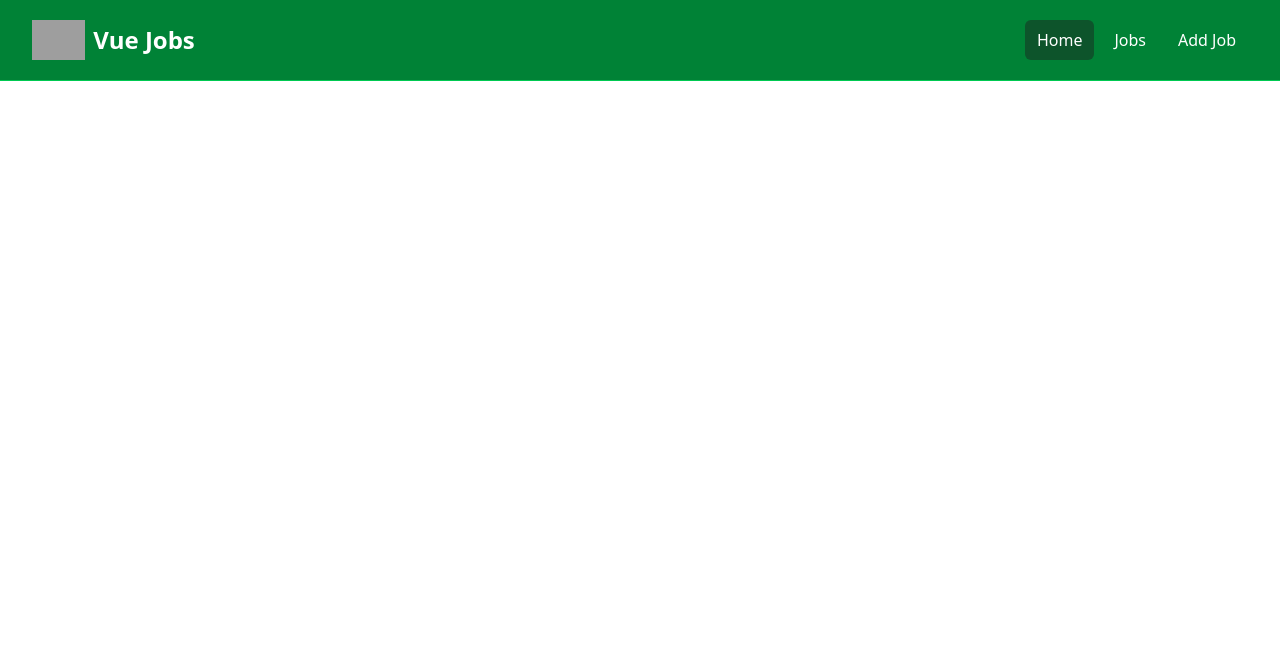
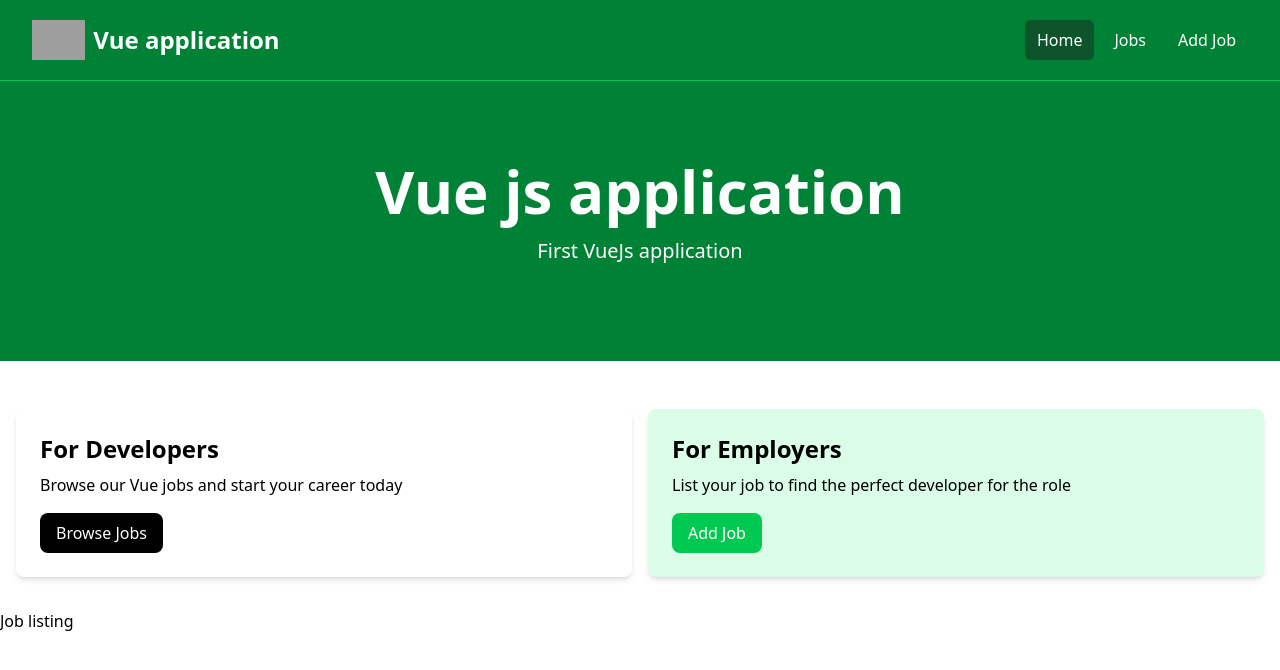
Before and after one commit to AlainNem/vue-crash-course-2024, a Vue app: page / in a window 1280 px wide. Shown: the top 670 px of the page. Built offline with nearby package versions, Linux system fonts and the light colour scheme; grey boxes are pictures that could not be loaded.

Commit message:
add components and use props

```diff
--- a/src/App.vue
+++ b/src/App.vue
@@ -1,6 +1,15 @@
 <script setup>
  import NavBar from './components/NavBar.vue';
+ import Hero from './components/Hero.vue';
+ import HomeCards
+  from './components/HomeCards.vue';
+  import JobsListings from './components/JobsListings.vue';
+
 </script>
+
 <template>
   <NavBar></NavBar>
+  <Hero title="Vue js application" subtitle="First VueJs application"></Hero>
+  <HomeCards/>
+  <JobsListings/>
 </template>
--- /dev/null
+++ b/src/components/Card.vue
@@ -0,0 +1,16 @@
+<script setup>
+ import { defineProps } from 'vue';
+
+defineProps({
+   bg: {
+       type: String,
+       default: 'bg-grey-100'
+   }
+})
+</script>
+
+<template>
+    <div :class="`${bg} p-6 rounded-lg shadow-md`">
+        <slot></slot>
+    </div>
+</template>
--- /dev/null
+++ b/src/components/Hero.vue
@@ -0,0 +1,31 @@
+<script setup>
+ import { defineProps } from 'vue';
+
+ defineProps({
+    title: {
+        type: String,
+        default: 'Become a vue developper'
+    },
+    subtitle: {
+        type: String,
+        default: 'My first vueJs app'
+    }
+ })
+</script>
+
+<template>
+    <section class="bg-green-700 py-20 mb-4">
+      <div
+        class="max-w-7xl mx-auto px-4 sm:px-6 lg:px-8 flex flex-col items-center"
+      >
+        <div class="text-center">
+          <h1 class="text-4xl font-extrabold text-white sm:text-5xl md:text-6xl">
+            {{title}}
+          </h1>
+          <p class="my-4 text-xl text-white">
+            {{ subtitle }}
+          </p>
+        </div>
+      </div>
+    </section>
+</template>
--- /dev/null
+++ b/src/components/HomeCards.vue
@@ -0,0 +1,36 @@
+<script setup>
+ import Card from './Card.vue';
+</script>
+
+<template>
+    <section class="py-4">
+      <div class="container-xl lg:container m-auto">
+        <div class="grid grid-cols-1 md:grid-cols-2 gap-4 p-4 rounded-lg">
+          <Card>
+            <h2 class="text-2xl font-bold">For Developers</h2>
+            <p class="mt-2 mb-4">
+              Browse our Vue jobs and start your career today
+            </p>
+            <a
+              href="jobs.html"
+              class="inline-block bg-black text-white rounded-lg px-4 py-2 hover:bg-gray-700"
+            >
+              Browse Jobs
+            </a>
+          </Card>
+          <Card bg="bg-green-100">
+            <h2 class="text-2xl font-bold">For Employers</h2>
+            <p class="mt-2 mb-4">
+              List your job to find the perfect developer for the role
+            </p>
+            <a
+              href="add-job.html"
+              class="inline-block bg-green-500 text-white rounded-lg px-4 py-2 hover:bg-green-600"
+            >
+              Add Job
+            </a>
+          </Card>
+        </div>
+      </div>
+    </section>
+</template>
--- /dev/null
+++ b/src/components/JobsListings.vue
@@ -0,0 +1,7 @@
+<script setup>
+
+</script>
+
+<template>
+    Job listing
+</template>
--- a/src/components/NavBar.vue
+++ b/src/components/NavBar.vue
@@ -13,7 +13,7 @@
             <a class="flex flex-shrink-0 items-center mr-4" href="index.html">
               <img class="h-10 w-auto" v-bind:src="logo" alt="Vue Jobs" />
               <span class="hidden md:block text-white text-2xl font-bold ml-2"
-                >Vue Jobs</span
+                >Vue application</span
               >
             </a>
             <div class="md:ml-auto">
--- /dev/null
+++ b/src/jobs.json
@@ -0,0 +1,86 @@
+[
+  {
+    "id": 1,
+    "title": "Senior Vue Developer",
+    "type": "Full-Time",
+    "description": "We are seeking a talented Front-End Developer to join our team in Boston, MA. The ideal candidate will have strong skills in HTML, CSS, and JavaScript, with experience working with modern JavaScript frameworks such as Vue or Angular.",
+    "location": "Boston, MA",
+    "salary": "$70K - $80K",
+    "company": {
+      "name": "NewTek Solutions",
+      "description": "NewTek Solutions is a leading technology company specializing in web development and digital solutions. We pride ourselves on delivering high-quality products and services to our clients while fostering a collaborative and innovative work environment.",
+      "contactEmail": "contact@teksolutions.com",
+      "contactPhone": "555-555-5555"
+    }
+  },
+  {
+    "id": 2,
+    "title": "Front-End Engineer (Vue)",
+    "type": "Full-Time",
+    "description": "Join our team as a Front-End Developer in sunny Miami, FL. We are looking for a motivated individual with a passion for crafting beautiful and responsive web applications. Experience with UI/UX design principles and a strong attention to detail are highly desirable.",
+    "location": "Miami, FL",
+    "salary": "$70K - $80K",
+    "company": {
+      "name": "Veneer Solutions",
+      "description": "Veneer Solutions is a creative agency specializing in digital design and development. Our team is dedicated to pushing the boundaries of creativity and innovation to deliver exceptional results for our clients.",
+      "contactEmail": "contact@loremipsum.com",
+      "contactPhone": "555-555-5555"
+    }
+  },
+  {
+    "id": 3,
+    "title": "Vue.js Developer",
+    "type": "Full-Time",
+    "description": "Are you passionate about front-end development? Join our team in vibrant Brooklyn, NY, and work on exciting projects that make a difference. We offer competitive compensation and a collaborative work environment where your ideas are valued.",
+    "location": "Brooklyn, NY",
+    "salary": "$70K - $80K",
+    "company": {
+      "name": "Dolor Cloud",
+      "description": "Dolor Cloud is a leading technology company specializing in digital solutions for businesses of all sizes. With a focus on innovation and customer satisfaction, we are committed to delivering cutting-edge products and services.",
+      "contactEmail": "contact@dolorsitamet.com",
+      "contactPhone": "555-555-5555"
+    }
+  },
+  {
+    "id": 4,
+    "title": "Vue Front-End Developer",
+    "type": "Part-Time",
+    "description": "Join our team as a Part-Time Front-End Developer in beautiful Pheonix, AZ. We are looking for a self-motivated individual with a passion for creating engaging user experiences. This position offers flexible hours and the opportunity to work remotely.",
+    "location": "Pheonix, AZ",
+    "salary": "$60K - $70K",
+    "company": {
+      "name": "Alpha Elite",
+      "description": "Alpha Elite is a dynamic startup specializing in digital marketing and web development. We are committed to fostering a diverse and inclusive workplace where creativity and innovation thrive.",
+      "contactEmail": "contact@adipisicingelit.com",
+      "contactPhone": "555-555-5555"
+    }
+  },
+  {
+    "id": 5,
+    "title": "Full Stack Vue Developer",
+    "type": "Full-Time",
+    "description": "Exciting opportunity for a Full-Time Front-End Developer in bustling Atlanta, GA. We are seeking a talented individual with a passion for building elegant and scalable web applications. Join our team and make an impact!",
+    "location": "Atlanta, GA",
+    "salary": "$90K - $100K",
+    "company": {
+      "name": "Browning Technologies",
+      "description": "Browning Technologies is a rapidly growing technology company specializing in e-commerce solutions. We offer a dynamic and collaborative work environment where employees are encouraged to think creatively and innovate.",
+      "contactEmail": "contact@consecteturadipisicing.com",
+      "contactPhone": "555-555-5555"
+    }
+  },
+  {
+    "id": 6,
+    "title": "Vue Native Developer",
+    "type": "Full-Time",
+    "description": "Join our team as a Front-End Developer in beautiful Portland, OR. We are looking for a skilled and enthusiastic individual to help us create innovative web solutions. Competitive salary and great benefits package available.",
+    "location": "Portland, OR",
+    "salary": "$100K - $110K",
+    "company": {
+      "name": "Port Solutions INC",
+      "description": "Port Solutions is a leading technology company specializing in software development and digital marketing. We are committed to providing our clients with cutting-edge solutions and our employees with a supportive and rewarding work environment.",
+      "contactEmail": "contact@ipsumlorem.com",
+      "contactPhone": "555-555-5555"
+    }
+  }
+]
```
